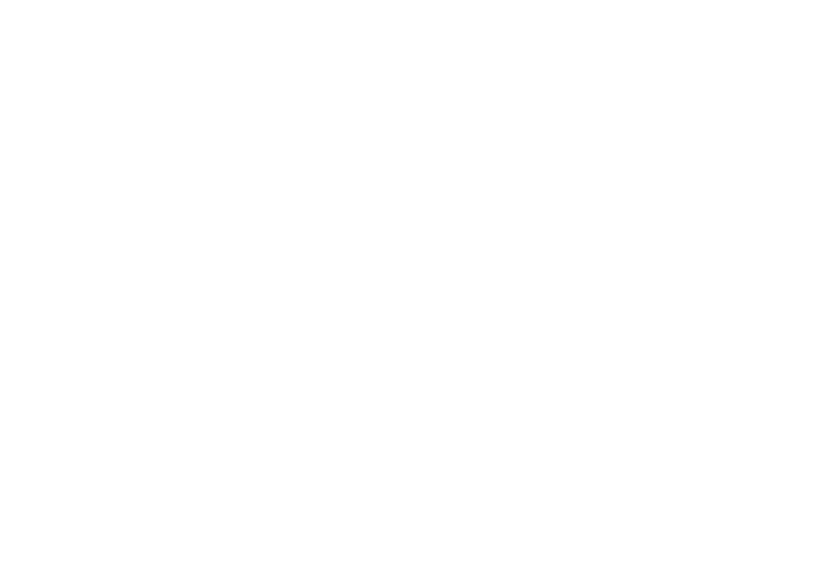
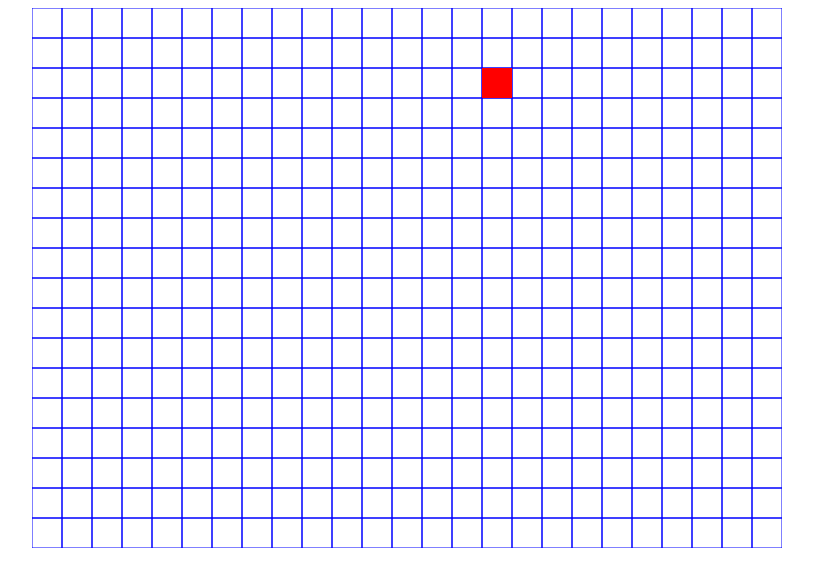
Before and after one commit to wenping001/snake-game, a plain HTML site: page index.html in a window 1280 px wide. Shown: the whole page, without its empty margins (233-1046 px from the left). Drawn offline with Linux system fonts and the light colour scheme.

Commit message:
generate random dot.

```diff
--- a/app.js
+++ b/app.js
@@ -1,12 +1,32 @@
-const COLS = 15;
-const ROWS = 15;
+const COLS = 25;
+const ROWS = 18;
+const PIXEL = 30;
 
-const board = document.getElementById('board');
+const MIN = 0;
+const COL_MAX = 25 * 30;
+const ROW_MAX = 18 * 30;
+const canvas = document.getElementById('canvas');
+const ctx = canvas.getContext('2d');
 
-for (let i = 0; i < COLS; i++) {
-  for (let j = 0; j < ROWS; j++) {
-    const cell = document.createElement('div');
-    cell.classList.add('cell');
-    board.appendChild(cell);
+function init() {
+  for (let i = 0; i < ROWS; i++) {
+    for (let j = 0; j < COLS; j++) {
+      ctx.strokeStyle = 'blue';
+      ctx.strokeRect(j * PIXEL, i * PIXEL, PIXEL, PIXEL);
+    }
   }
 }
+
+function createRandomDot() {
+  const randomX = (Math.random() * 24).toFixed(0);
+  const randomY = (Math.random() * 17).toFixed(0);
+  console.log(randomX, randomY);
+  ctx.fillStyle = 'red';
+  ctx.fillRect(randomX * PIXEL, randomY * PIXEL, PIXEL, PIXEL);
+}
+
+function controllSnake() {}
+
+init();
+
+createRandomDot();
--- a/index.html
+++ b/index.html
@@ -8,6 +8,7 @@
     <title>Snake game</title>
   </head>
   <body>
-    <div id="board"></div>
+    <canvas id="canvas" width="750px" height="540px"></canvas>
+    <script src="./app.js"></script>
   </body>
 </html>
--- a/style.css
+++ b/style.css
@@ -1,11 +1,4 @@
-.board {
-  display: flex;
-  width: 300px;
-  height: 300px;
+body {
+  display: grid;
+  place-items: center;
 }
-.cell:nth-child(even) {
-  background-color: red;
-}
-.cell:nth-child(odd) {
-  background-color: blue;
-}
```
